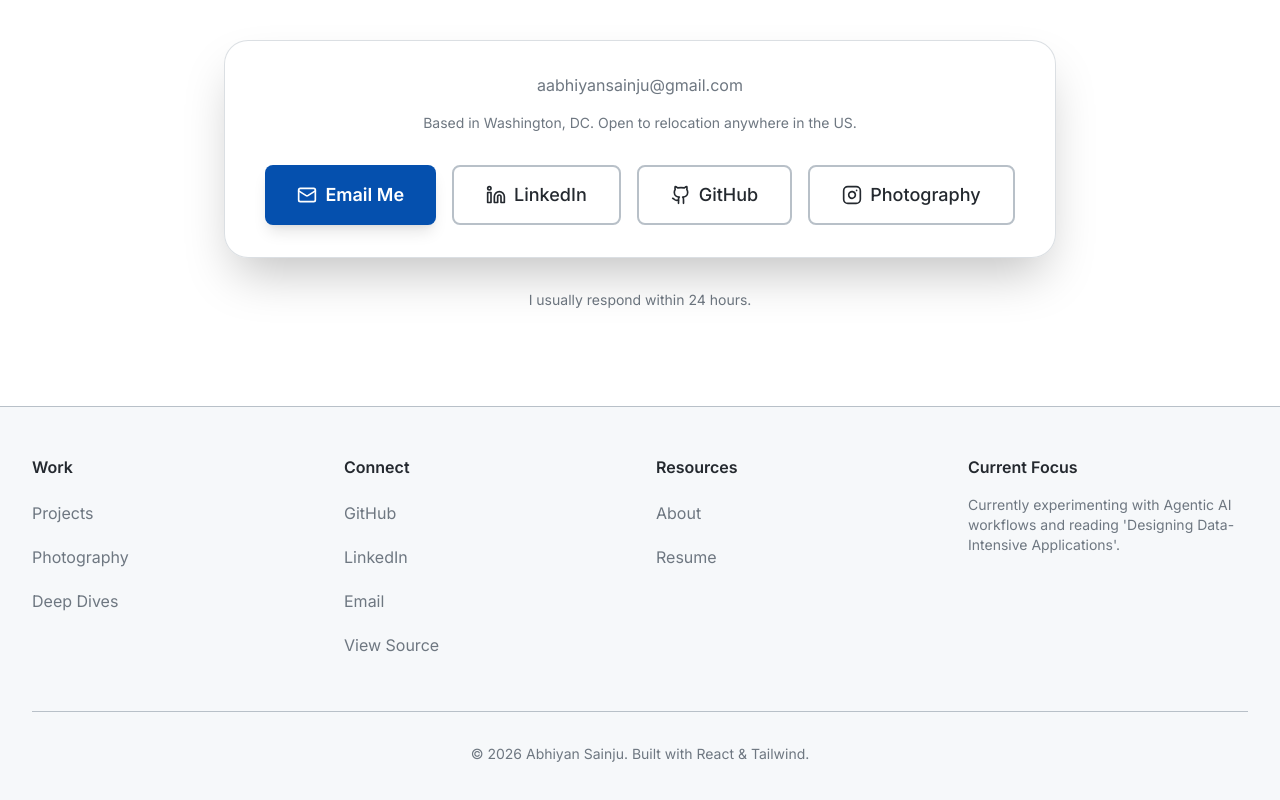
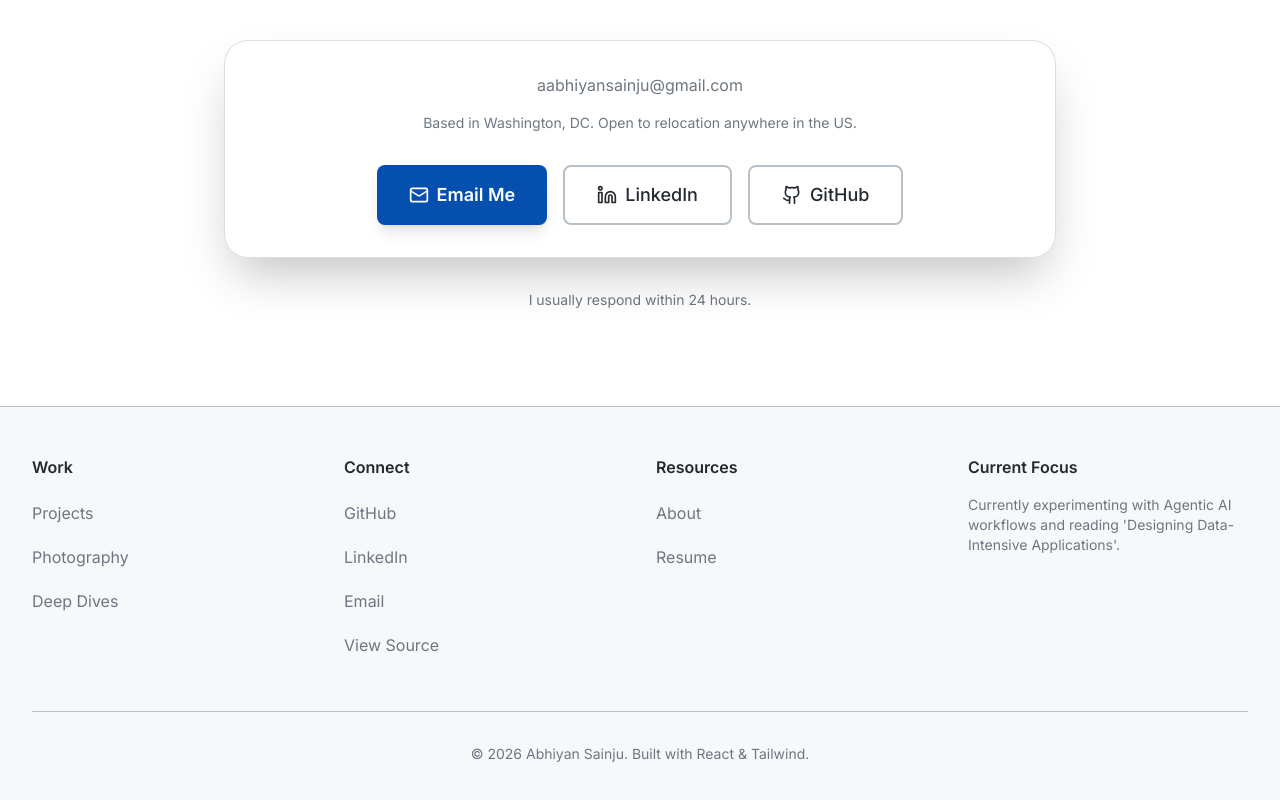
Before and after one commit to aabhiyann/portfolio-abhiyan, a React (Vite) app: page / in a window 1280 px wide. Shown: the part 3265-4065 px from the top of the page. Built offline with nearby package versions, Linux system fonts and the light colour scheme.

Commit message:
fix(contact): remove Photography button — Instagram is not a contact channel

```diff
--- a/src/components/ContactSection.tsx
+++ b/src/components/ContactSection.tsx
@@ -1,6 +1,6 @@
 import React from "react";
 import { motion } from "framer-motion";
-import { Github, Linkedin, Mail, Instagram } from "lucide-react";
+import { Github, Linkedin, Mail } from "lucide-react";
 import Button from "./ui/Button";
 import SectionTitle from "./SectionTitle";
 
@@ -66,18 +66,6 @@ const ContactSection: React.FC = () => {
                 <Github className="w-5 h-5" />
                 GitHub
               </Button>
-              <Button
-                as="a"
-                href="https://instagram.com/abhiyan.sainju"
-                target="_blank"
-                rel="noopener noreferrer"
-                variant="outline"
-                size="lg"
-                className="flex items-center gap-2"
-              >
-                <Instagram className="w-5 h-5" />
-                Photography
-              </Button>
             </div>
           </div>
 
```
